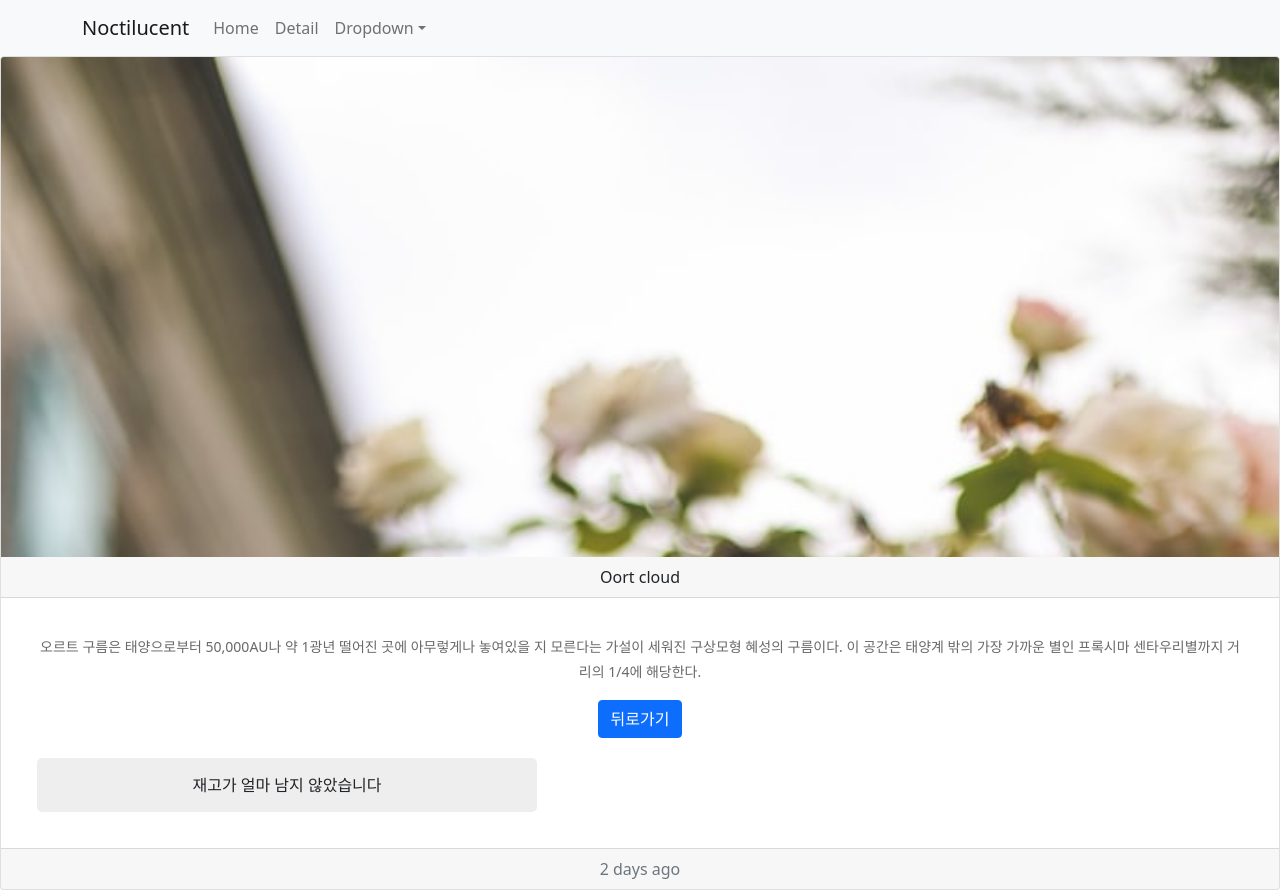
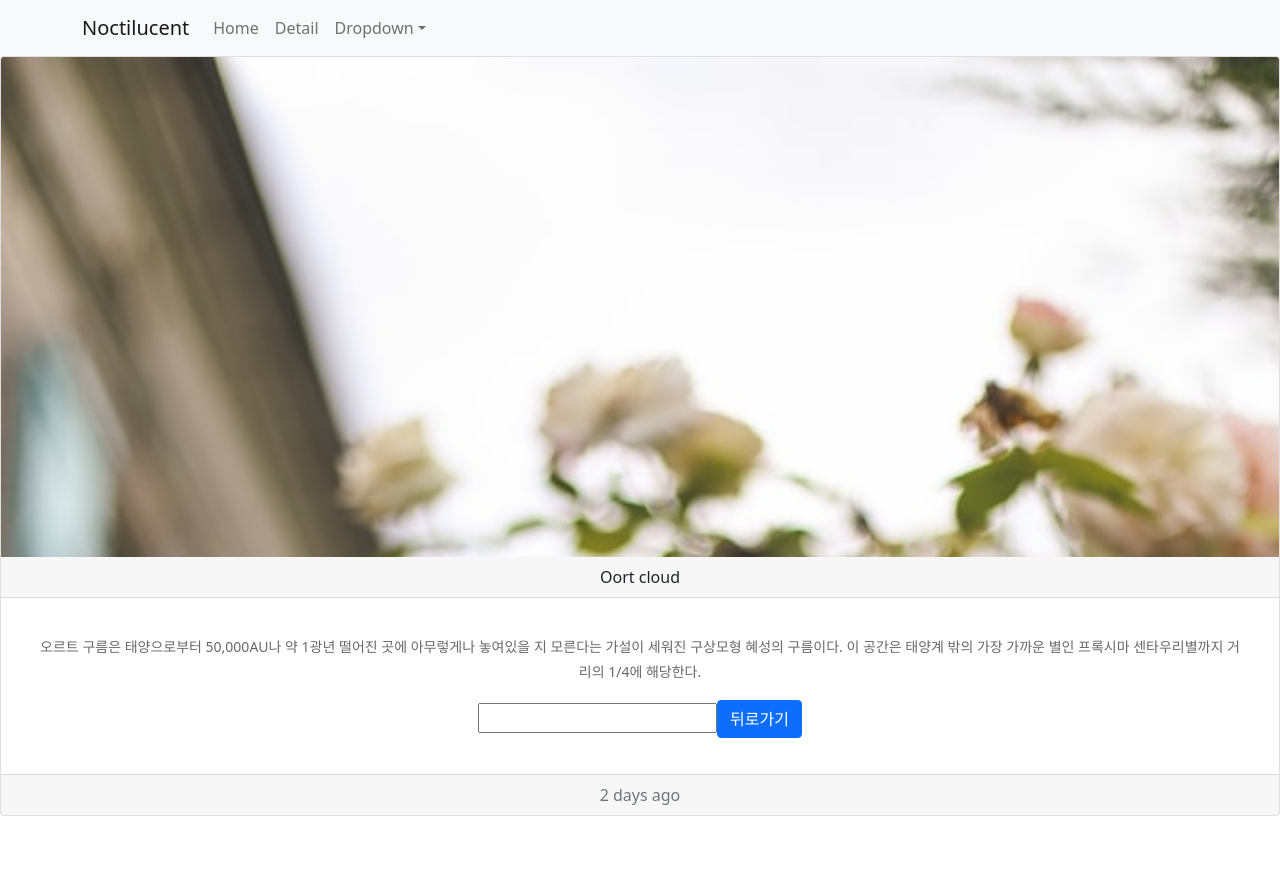
Before and after one commit to rustywhite404/reactShopping, a React (Create React App) app: page /detail/0 in a window 1280 px wide. After the commit the page ends 816 px from the top, so only its background shows below. Built offline with nearby package versions, Linux system fonts and the light colour scheme.

Commit message:
220126 useEffect

```diff
--- a/src/Product.js
+++ b/src/Product.js
@@ -1,4 +1,4 @@
-import React, {useState} from "react";
+import React, {useEffect, useState} from "react";
 import {useHistory, useParams} from 'react-router-dom';
 import  {Card,Button} from 'react-bootstrap';
 import styled from 'styled-components';
@@ -23,6 +23,8 @@ function Product(props){
     let {id} = useParams();
     var srcUrl = "../flower"+[id]+".jpg";
 
+    let[alert, changeAlert] = useState(true);
+    let[inputData, changeInputData] = useState('');
     let findProduct = props.flower.find(function(product){
         return product.id == id
         /*
@@ -35,6 +37,41 @@ function Product(props){
         실제 개발시에는 서버에서 id:0인 데이터를 Ajax로 요청해서 쓰는 경우가 더 많을 것.
         */
     });
+
+    useEffect(()=>{
+    /* useEffect는 라이프사이클 훅Lifecycle Hook 대신 사용할 수 있는 함수다. 더 쉽고, 더 짧다. 사용 전에 useEffect import 해 줄 것.
+    콜백 함수 안에는 이 컴포넌트가 처음 등장하고 나서 실행시키고 싶은 코드를 적어주면 된다.
+    - 컴포넌트가 첫 등장 해서 로딩이 끝난 후에(mount 끝났을 때)
+    - 컴포넌트가 재랜더링 되고 난 후에(update 되고 난 후에)
+    */
+        // setTimeout(()=>{
+        //     document.getElementById('alertBox').style.display = 'none';
+        // },2000);
+
+        let timer = setTimeout(()=>{
+            changeAlert(false)
+        },2000);
+
+        return function ex(){
+            /* useEffect 안에는 return을 넣을 수 있는데, 여기 넣은 함수는 컴포넌트가 사라질 때 실행된다. ()=> 도 가능 */
+            clearTimeout(timer);
+            //이렇게 쓰면 타이머가 사용 후 바로 해제된다.(나중에 코드 복잡해지면 시간 꼬일 수 있음.)
+        }
+
+    },[alert]);
+     /* 이렇게 []안에 state를 넣어주면, alert라는 이름의 state가 변경 될 때만 업데이트로 치고 실행해달라는 뜻이 된다.
+     다른 input onChange이벤트 등이 실행될 때 마다 새로 업데이트 되어서 useEffect까지 돌면 자원이 낭비되므로.
+     이렇게 해 두면 1. 컴포넌트가 로드 될 때, 2. alert라는 state가 변경될 때만 실행된다.
+     대괄호 안에 state는 콤마로 여러개 넣을 수 있다.
+     []로 아무것도 안 넣고 비우면 ? => 컴포넌트 최초 실행 시에만 실행되고, 업데이트 시에는 실행되지 않는다.
+     */
+
+
+    // useEffect(()=>{
+    //     // 2번째로 실행할 코드.
+    //     // useEffect는 여러 개도 사용이 가능하고, 적은 순서대로 순차 실행된다.
+    // });
+
     return(
         <Card className="text-center">
         <div className="productImg" >
@@ -52,11 +89,18 @@ function Product(props){
                     <Subject coloring={'dimgrey'}>{findProduct.content}</Subject>
                     {/* 위에서 만들어놓은 props.coloring을 이런식으로 사용할 수 있다. */}
                 </Card.Text>
+                {inputData}
+                <input onChange={(e)=>{changeInputData(e.target.value)}} />
                 <Button onClick={()=>{history.push('/detail')}} variant="primary">뒤로가기</Button>
-                <div className="my-alert">
-                    <p>재고가 얼마 남지 않았습니다</p>
-                </div>
 
+
+                {
+                    alert === true ? (
+                        <div id="alertBox" className="my-alert">
+                            <p>재고가 얼마 남지 않았습니다</p>
+                        </div>
+                    ) : null
+                }
             </Box>
         </Card.Body>
         <Card.Footer className="text-muted">2 days ago</Card.Footer>
```
